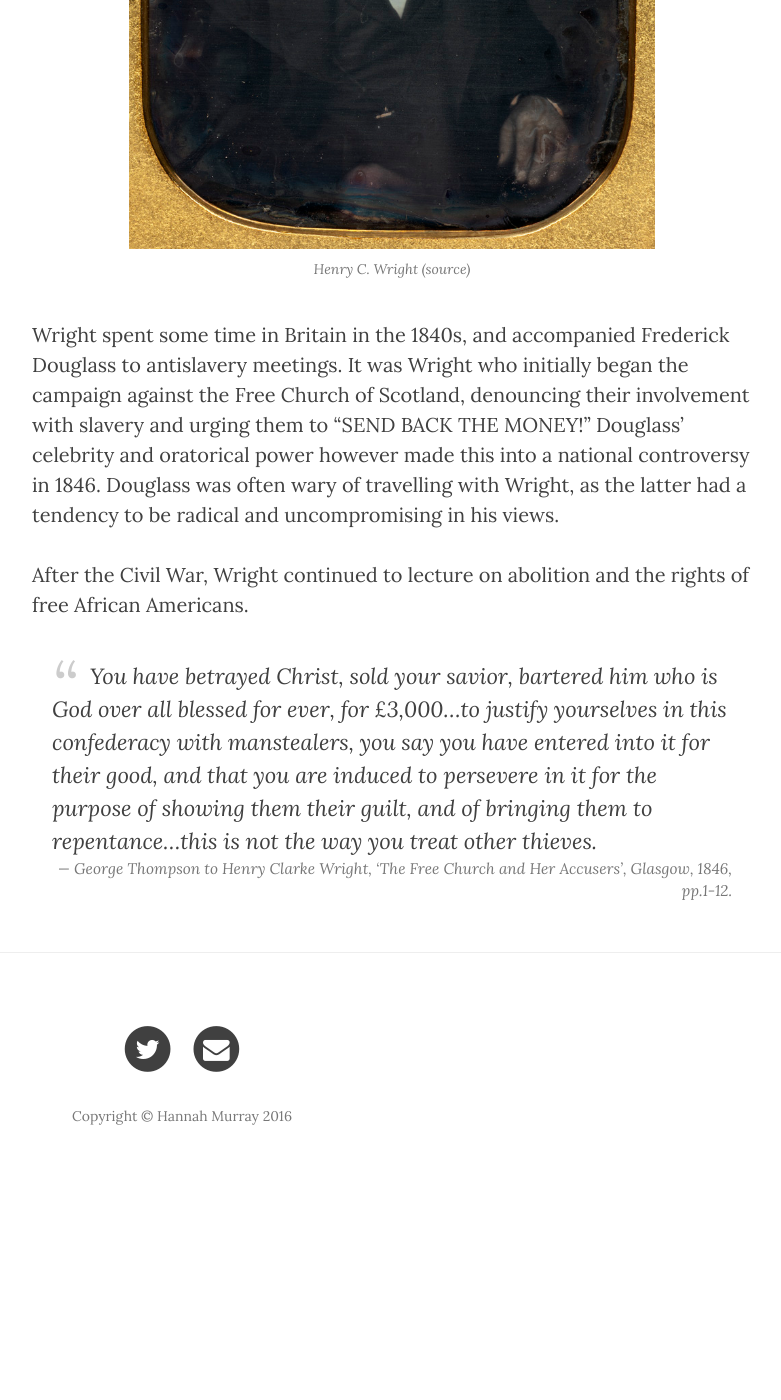
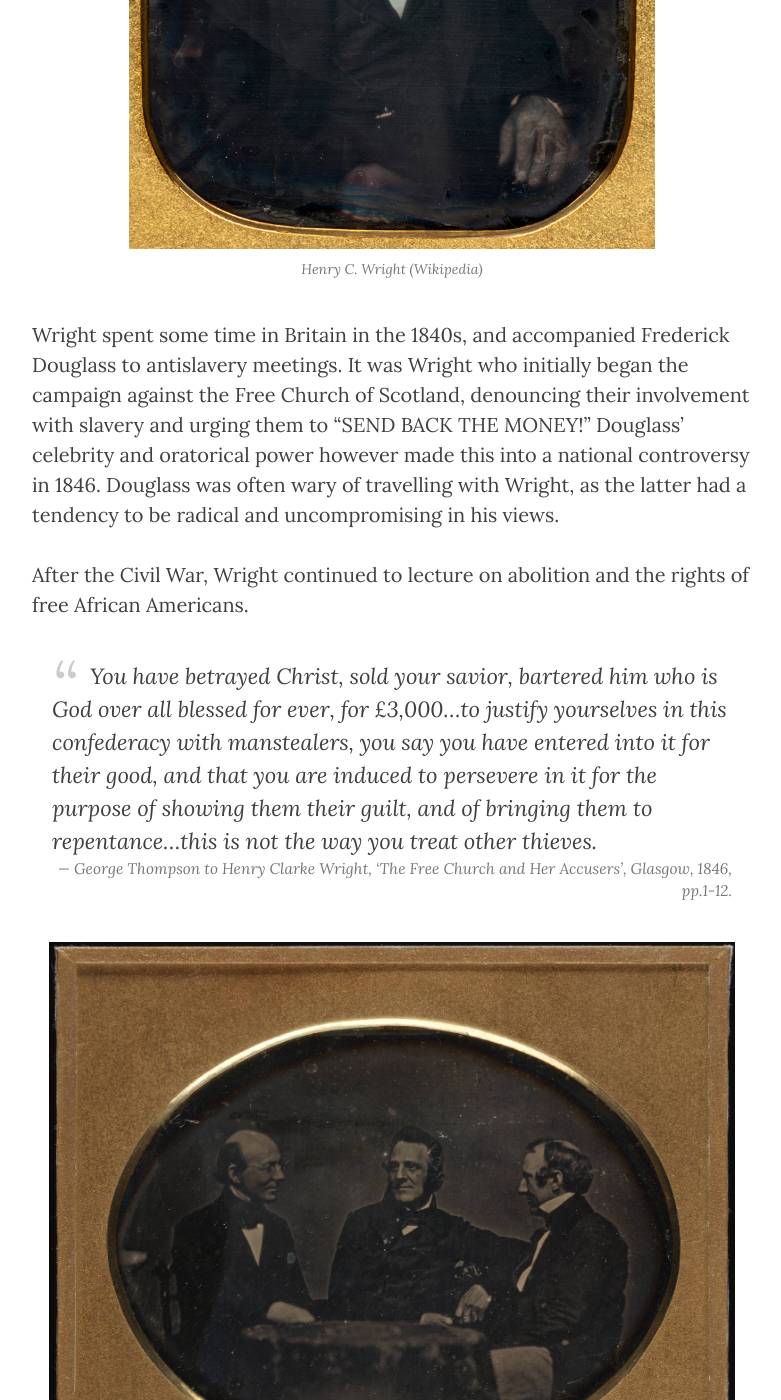
Before and after one commit to FDUK/fduk.github.io, a Jekyll site: the page built from abolitionists/HenryCWright.md, in a window 1280 px wide and 1400 px high, scrolled down 1242 px. Shown: the whole window, without its empty margins (458-1239 px from the left). Built offline with Jekyll 4.4.1, drawn with Linux system fonts in a browser that asks for light colours; nearby versions of some CDN libraries; before the commit the page ends 2434 px from its top, so only the background shows below that; some of the changed text lies outside the part shown.

Commit message:
Update HenryCWright.md

```diff
--- a/abolitionists/HenryCWright.md
+++ b/abolitionists/HenryCWright.md
@@ -13,7 +14,7 @@ Radical abolitionist, feminist and staunch supporter of William Lloyd Garrison,
 Wright (1797-1870) grew up in New York, and was trained as a minister in the mid-1820s. He was a firm believer in antislavery, and his radical views often upset many of his associates, including the American Anti-Slavery Society who excluded him in 1837. Wright wanted an immediate end to slavery, but was against violent means (though at times he saw how it may be necessary for the enslaved to use violence against the system).
 
 ![Picture of Henry C. Wright](/img/HenryCWright.png)
-<span class="caption text-muted">Henry C. Wright (source)</span>
+<span class="caption text-muted">Henry C. Wright (Wikipedia)</span>
 
 Wright spent some time in Britain in the 1840s, and accompanied Frederick Douglass to antislavery meetings. It was Wright who initially began the campaign against the Free Church of Scotland, denouncing their involvement with slavery and urging them to “SEND BACK THE MONEY!” Douglass’ celebrity and oratorical power however made this into a national controversy in 1846. Douglass was often wary of travelling with Wright, as the latter had a tendency to be radical and uncompromising in his views.
 
@@ -21,3 +22,6 @@ After the Civil War, Wright continued to lecture on abolition and the rights of
 
 > You have betrayed Christ, sold your savior, bartered him who is God over all blessed for ever, for £3,000…to justify yourselves in this confederacy with manstealers, you say you have entered into it for their good, and that you are induced to persevere in it for the purpose of showing them their guilt, and of bringing them to repentance…this is not the way you treat other thieves.
 > <footer><cite>George Thompson to Henry Clarke Wright, ‘The Free Church and Her Accusers’, Glasgow, 1846, pp.1-12.</cite></footer>
+
+![Picture of Wright, Garrison, Thompson, Wendell Phillips](/img/Garrison_Thompson_Phillips_ca1850_bySouthworth_and_Hawes_Beinecke2588592456.jpg)
+<span class="caption text-muted">Henry C. Wright (Wikipedia)</span>
```
Also changed, not shown: other parts of abolitionists/HenryCWright.md (+1 -0 lines).
